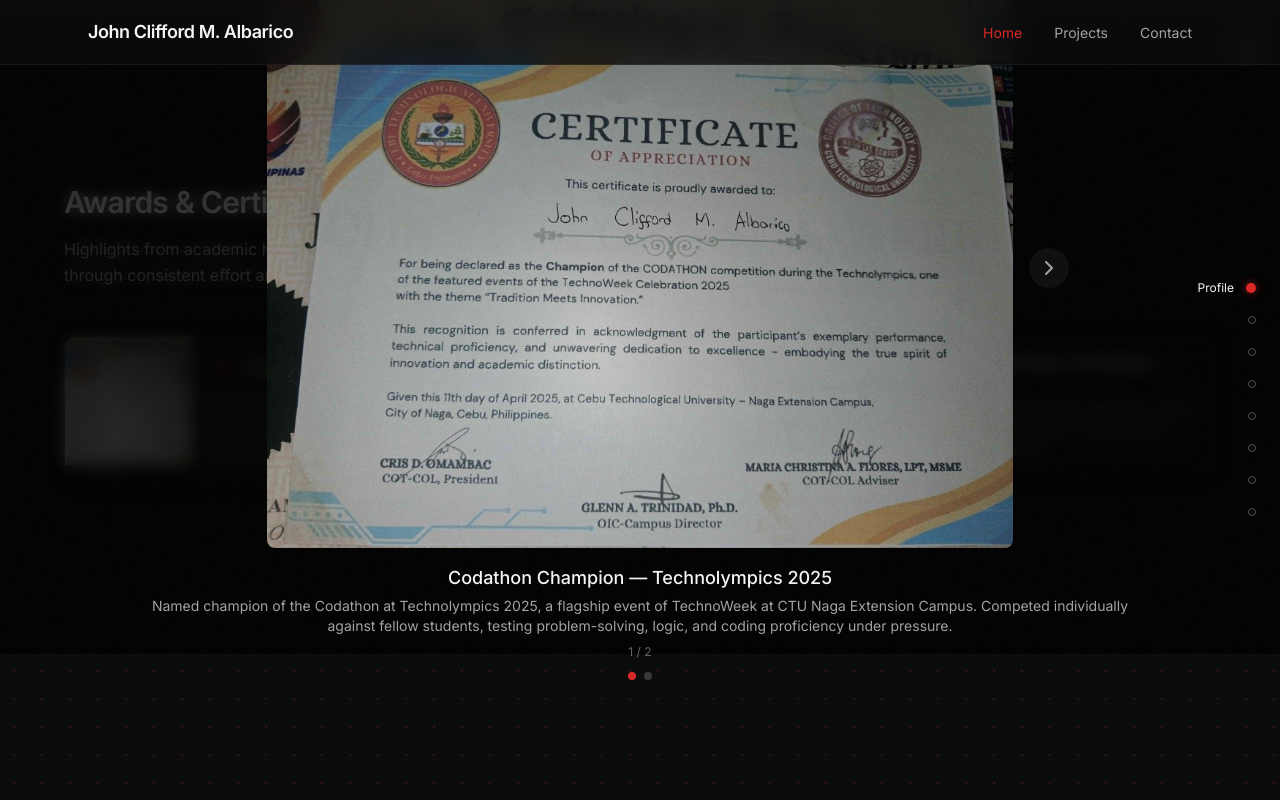
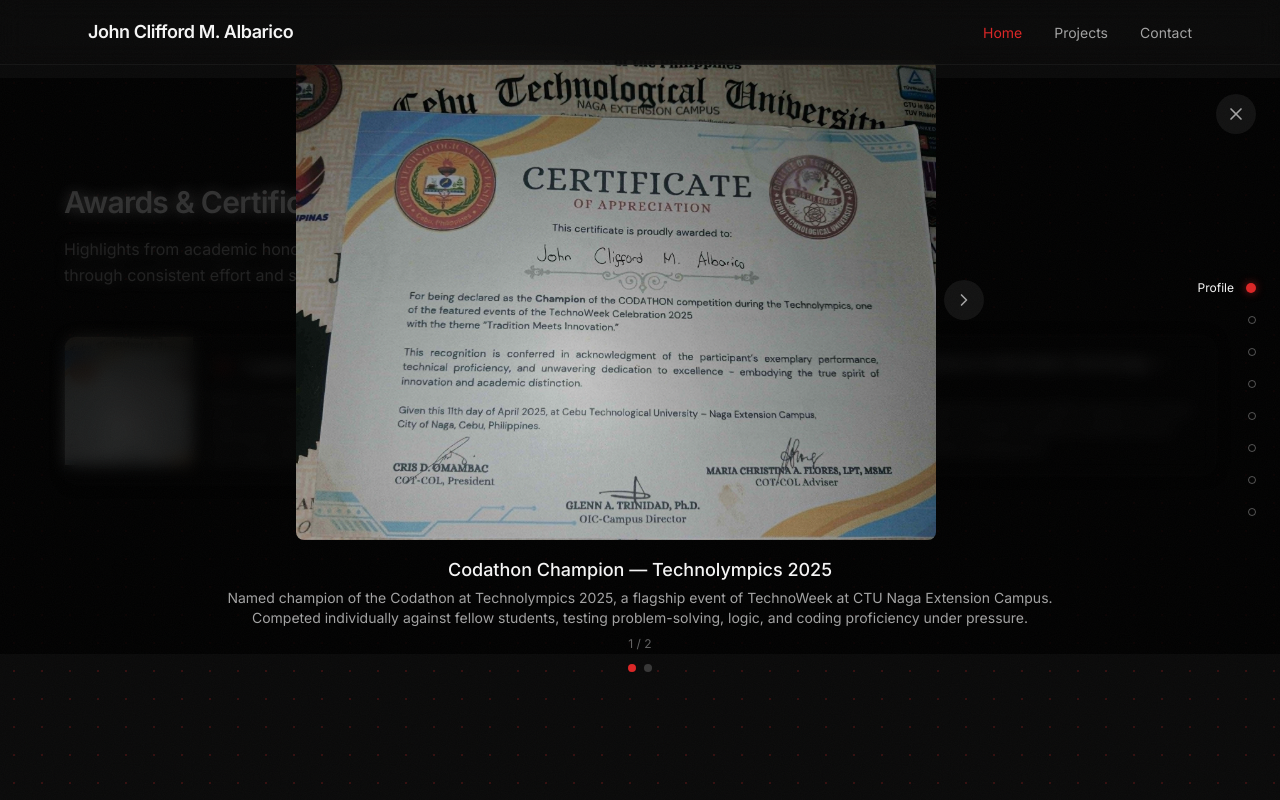
Before and after one commit to JohnCliffordAlbarico/Portfolio-V2, a React (Vite) app in the folder frontend/: page / in a window 1280 px wide. Both pictures are taken after a click on the button 129 px from the left and 5259 px from the top of the page. Shown: the part 4859-5659 px from the top of the page. Built offline with nearby package versions, Linux system fonts and the light colour scheme.

Commit message:
Updated details

```diff
--- a/frontend/src/components/projects/printingmanagementsystem/ImageModal.jsx
+++ b/frontend/src/components/projects/printingmanagementsystem/ImageModal.jsx
@@ -26,48 +26,48 @@
 
   return (
     <div
-      className="fixed inset-0 z-[100] flex items-center justify-center bg-black/80 backdrop-blur-sm"
+      className="fixed inset-0 top-16 z-[100] flex items-center justify-center bg-black/80 backdrop-blur-sm"
       onClick={onClose}
     >
       <button
         type="button"
         onClick={onClose}
-        className="absolute right-4 top-4 z-10 rounded-full bg-surface/80 p-2 text-muted transition-colors hover:text-foreground"
+        className="absolute right-4 top-4 z-20 flex size-10 items-center justify-center rounded-full bg-surface text-muted transition-colors hover:text-foreground sm:right-6"
         aria-label="Close"
       >
         <X size={20} />
       </button>
 
       <div
-        className="relative mx-4 flex max-h-[90vh] max-w-5xl flex-col items-center"
+        className="relative mx-4 flex max-w-4xl flex-col items-center"
         onClick={(e) => e.stopPropagation()}
       >
-        <div className="relative flex items-center justify-center">
+        <div className="flex items-center justify-center gap-2">
           {hasPrev && (
             <button
               type="button"
               onClick={() => onNavigate(currentIndex - 1)}
-              className="absolute -left-12 z-10 rounded-full bg-surface/80 p-2 text-muted transition-colors hover:text-foreground lg:-left-14"
+              className="z-10 flex size-10 shrink-0 items-center justify-center rounded-full bg-surface text-muted transition-colors hover:text-foreground"
               aria-label="Previous image"
             >
-              <ChevronLeft size={24} />
+              <ChevronLeft size={20} />
             </button>
           )}
 
           <img
             src={image.src}
             alt={image.title}
-            className="max-h-[70vh] rounded-lg object-contain"
+            className="max-h-[60vh] rounded-lg object-contain"
           />
 
           {hasNext && (
             <button
               type="button"
               onClick={() => onNavigate(currentIndex + 1)}
-              className="absolute -right-12 z-10 rounded-full bg-surface/80 p-2 text-muted transition-colors hover:text-foreground lg:-right-14"
+              className="z-10 flex size-10 shrink-0 items-center justify-center rounded-full bg-surface text-muted transition-colors hover:text-foreground"
               aria-label="Next image"
             >
-              <ChevronRight size={24} />
+              <ChevronRight size={20} />
             </button>
           )}
         </div>
--- a/frontend/src/components/sections/About.jsx
+++ b/frontend/src/components/sections/About.jsx
@@ -33,7 +33,7 @@
           About Me
         </h2>
         <p className="mb-12 max-w-2xl text-muted leading-relaxed">
-          A dedicated software developer with academic excellence and practical experience in full-stack development, ready to contribute to innovative technology solutions.
+          A software developer passionate about building modern web, mobile, and desktop applications. Focused on creating scalable, efficient, and user-centered systems while continuously improving my development skills.
         </p>
 
         <div className="grid gap-8 sm:grid-cols-2 lg:grid-cols-3">
--- a/frontend/src/components/sections/Hero.jsx
+++ b/frontend/src/components/sections/Hero.jsx
@@ -27,16 +27,13 @@
 
         <div className="space-y-6 text-center md:text-left">
           <p className="text-sm font-medium uppercase tracking-widest text-primary">
-            Aspiring Full Stack Developer
+            Software Developer
           </p>
           <h1 className="text-4xl font-bold tracking-tight sm:text-5xl lg:text-6xl">
             John Clifford M. Albarico
           </h1>
           <p className="mx-auto max-w-lg text-lg text-muted md:mx-0">
-            Passionate about building modern web applications using Reactjs,
-            React Native, Node.js, and Supabase. Currently focused on developing
-            scalable, efficient, and user-centered systems while continuously
-            improving my skills in full-stack development.
+            A software developer passionate about building modern web, mobile, and desktop applications. Focused on creating scalable, efficient, and user-centered systems while continuously improving my development skills.
           </p>
 
           <div className="flex flex-wrap justify-center gap-6 md:justify-start">
```
